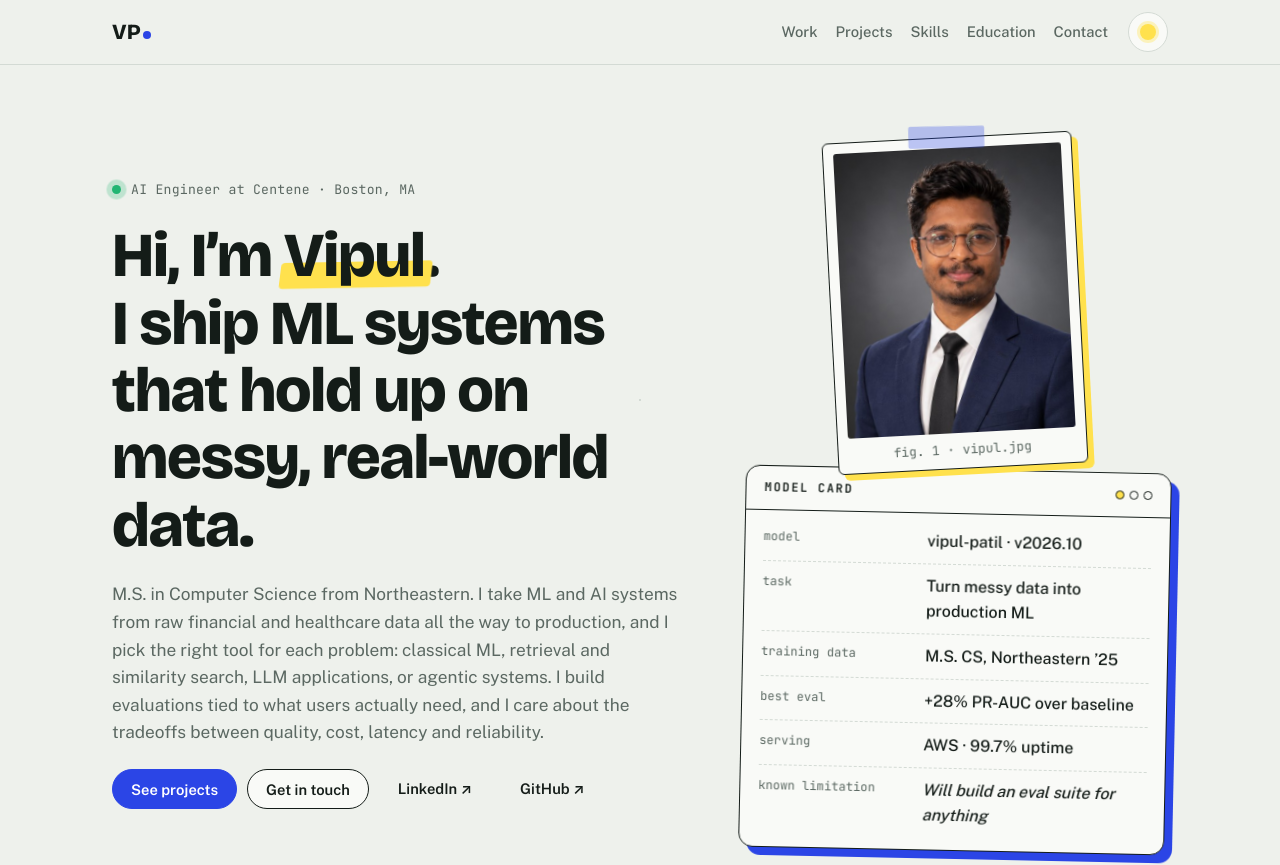
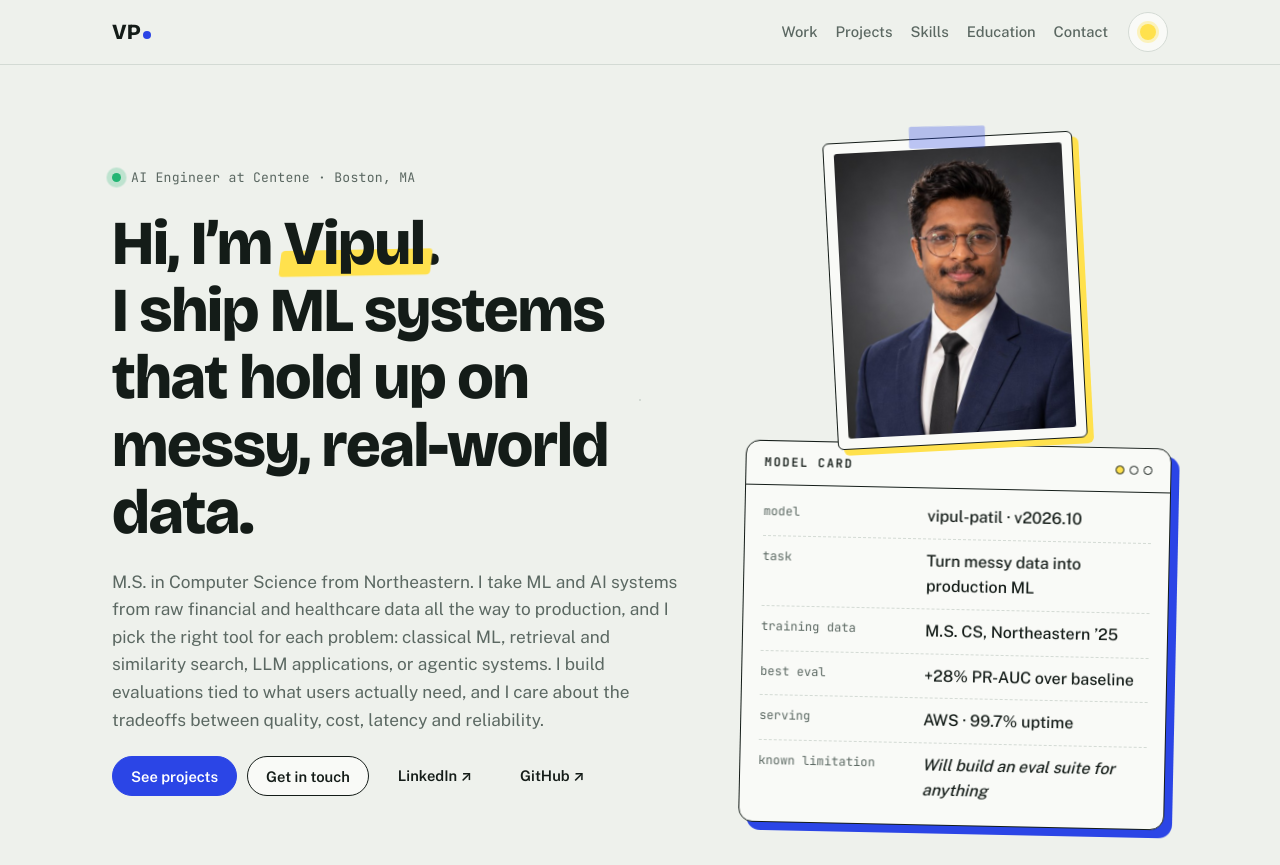
Before and after one commit to Vipu-Patil/Vipul-Patil-Portfolio, a React (Vite) app: page / in a window 1280 px wide. Shown: the top 865 px of the page. Built offline with nearby package versions, Linux system fonts and the light colour scheme.

Commit message:
Remove photo caption
Co-Authored-By: Claude Opus 5.5 <noreply@anthropic.com>
Claude-Session: https://claude.ai/code/session_019W8e7hRLmRx18BKi6EaEs7

```diff
--- a/src/App.jsx
+++ b/src/App.jsx
@@ -178,7 +178,6 @@ function Hero() {
       </div>
       <figure className="portrait">
         <img src={photo} alt={`Portrait of ${profile.name}`} width="480" height="600" />
-        <figcaption className="mono small">fig. 1 · {profile.firstName.toLowerCase()}.jpg</figcaption>
       </figure>
       <aside className="model-card" aria-label="Model card">
         <div className="mc-head mono">
--- a/src/styles.css
+++ b/src/styles.css
@@ -116,7 +116,7 @@ p { margin: 0; }
 /* Portrait: a tilted print pinned over the model card */
 .portrait {
   margin: 0; position: relative; z-index: 2; width: clamp(170px, 42vw, 250px); max-width: 100%;
-  background: var(--surface); border: 1.5px solid var(--ink); border-radius: 6px; padding: 10px 10px 8px;
+  background: var(--surface); border: 1.5px solid var(--ink); border-radius: 6px; padding: 10px;
   box-shadow: 6px 6px 0 var(--highlight); transform: rotate(-3deg);
   transition: transform .4s cubic-bezier(.2,.8,.2,1);
 }
@@ -126,7 +126,7 @@ p { margin: 0; }
   background: color-mix(in srgb, var(--accent) 30%, transparent); border-radius: 2px;
 }
 .portrait img { display: block; width: 100%; height: auto; aspect-ratio: 4 / 5; object-fit: cover; border-radius: 3px; }
-.portrait figcaption { color: var(--muted); padding-top: 7px; text-align: center; }
+
 .hero-copy { display: grid; gap: 22px; min-width: 0; }
 .eyebrow { display: inline-flex; align-items: center; gap: 10px; font-size: 0.82rem; color: var(--muted); letter-spacing: 0.02em; }
 .pulse { width: 9px; height: 9px; border-radius: 50%; background: #22b573; position: relative; }
```
